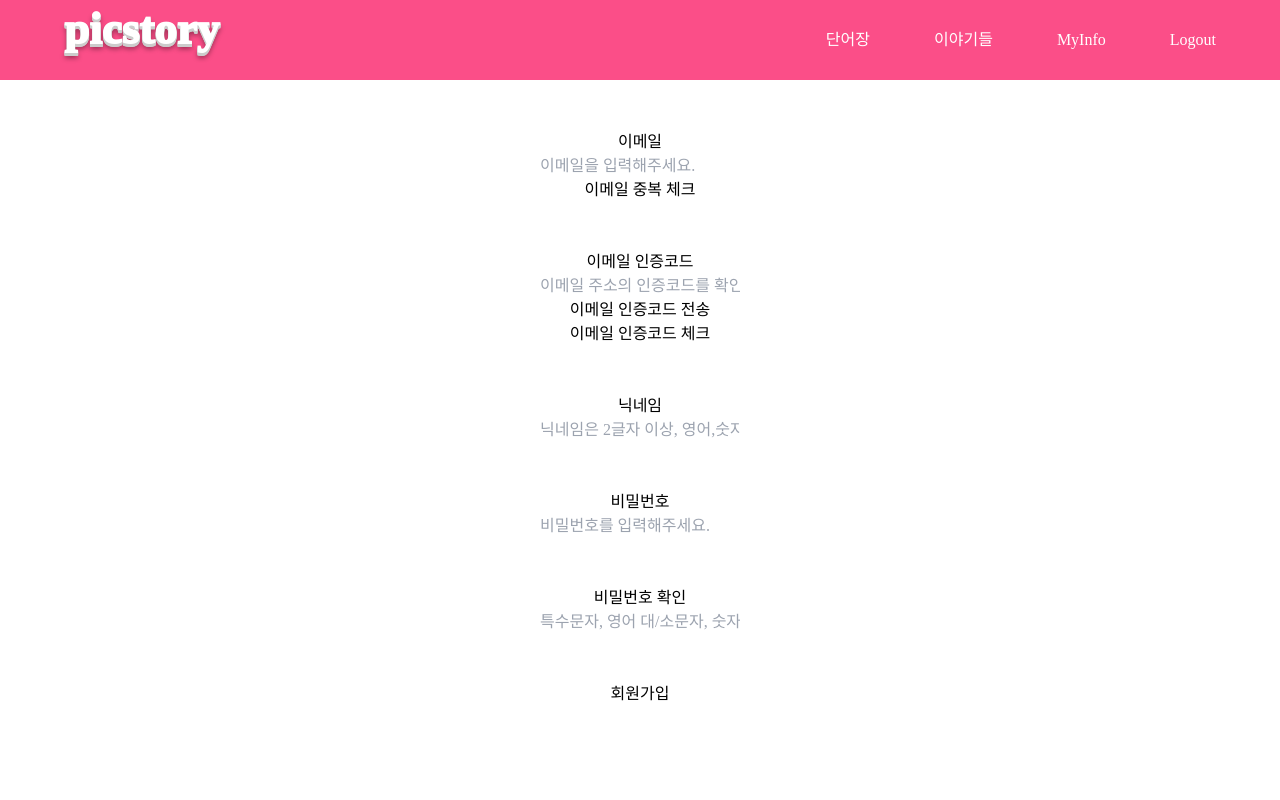
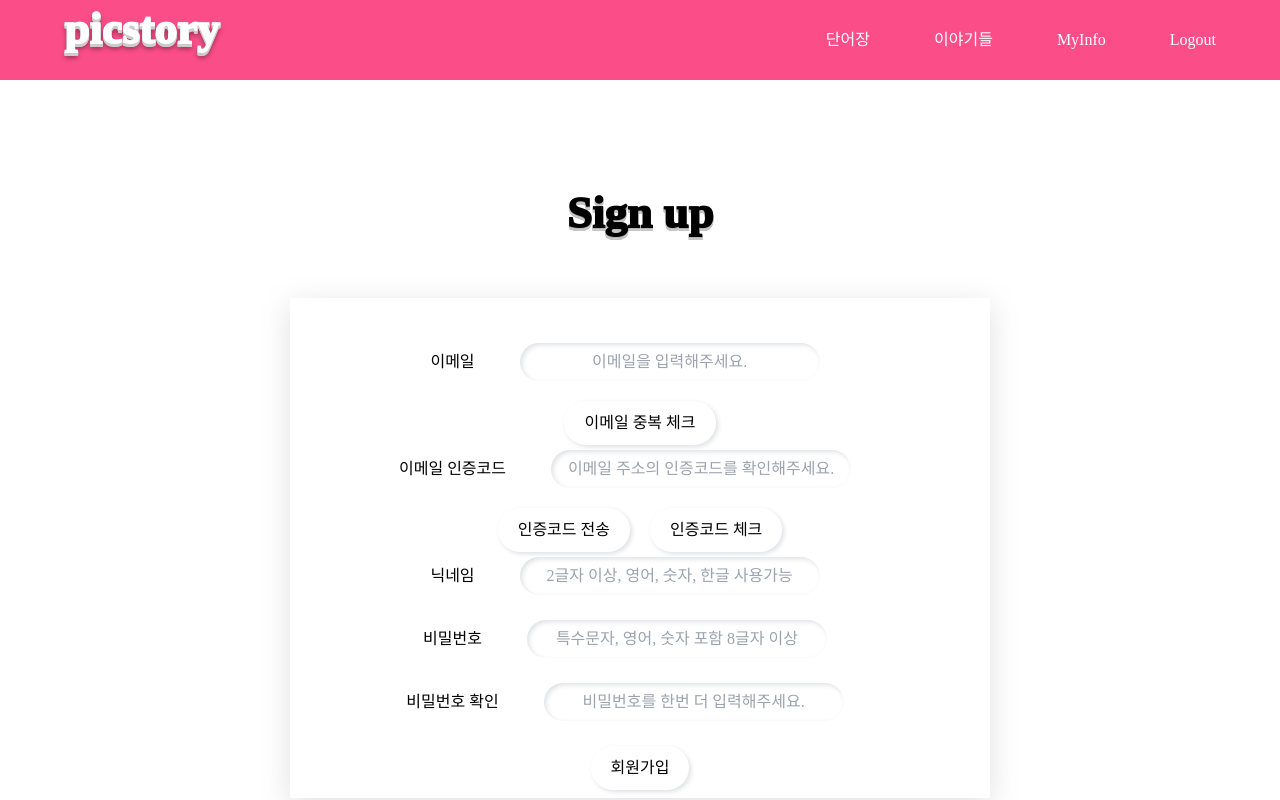
Before and after one commit to RUNGOAT/Picstory, a React (Create React App) app in the folder frontend/frontproject/: page /signUp in a window 1280 px wide. Built offline with nearby package versions, Linux system fonts and the light colour scheme; a web font is replaced by a local one.

Commit message:
[STYLE]#270 회원가입 초기디자인

```diff
--- a/frontend/frontproject/src/assets/css/Login.module.css
+++ b/frontend/frontproject/src/assets/css/Login.module.css
@@ -17,20 +17,39 @@
 	box-shadow: rgba(100, 100, 111, 0.2) 0px 7px 29px 0px;
 	animation: show 1s ease;
 }
+.formcontainer {
+	min-width: 700px;
+	width: 40vw;
+	height: 500px;
+	margin: 50px auto 0 auto;
+	padding: 40px 0;
+	text-align: center;
+	box-shadow: rgba(100, 100, 111, 0.2) 0px 7px 29px 0px;
+	animation: show 1s ease;
+}
 .emailBox {
 	margin: 0 auto;
 	text-align: center;
+}
+.inputBox {
+	margin: 5px auto;
+	text-align: center;
+}
+.pwdBox {
+	text-align: center;
+	margin-top: 30px;
 }
 .emailAlert {
 	margin-left: 30px;
 	height: 20px;
 	color: rgb(255, 0, 0);
 }
-.pwdBox {
-  text-align: center;
-  margin-top: 30px;
+.pwdAlert {
+	margin-left: 30px;
+	height: 20px;
+	color: rgb(255, 0, 0);
 }
-.pwdAlert {
+.alert {
 	margin-left: 30px;
 	height: 20px;
 	color: rgb(255, 0, 0);
@@ -42,6 +61,14 @@
 	padding: 7px 12px;
 	margin: 0 30px 0 45px;
 }
+.inputItem {
+	border-radius: 30px;
+	box-shadow: inset 2px 2px 5px #dfe0e5, inset -5px -5px 10px #ffffff73;
+	text-align: center;
+	padding: 7px 12px;
+	margin: 0 30px 0 45px;
+	width: 300px;
+}
 #inputPwd {
 	border-radius: 30px;
 	box-shadow: inset 2px 2px 5px #dfe0e5, inset -5px -5px 10px #ffffff73;
@@ -49,7 +76,6 @@
 	padding: 7px 10px;
 	margin: 0 30px;
 }
-
 .buttonBox {
 	margin: 40px;
 }
@@ -60,12 +86,10 @@
 	border-radius: 25px;
 	box-shadow: 2px 2px 5px #dfe0e5, -5px -5px 10px #ffffff73;
 }
-
 .btn:focus {
 	color: #000000;
 	box-shadow: inset 2px 2px 5px #dfe0e5, -5px -5px 10px #ffffff73;
 }
-
 @keyframes show {
 	from {
 		transform: translateY(-10%);
--- a/frontend/frontproject/src/components/main/TheHeader.tsx
+++ b/frontend/frontproject/src/components/main/TheHeader.tsx
@@ -6,19 +6,13 @@ import menuIcon from "../../assets/menu.png";
 import Swal from "sweetalert2";
 import { deleteUser } from "../../api/userAPI";
 
-const TheHeader = () => {
-	const navigation = useNavigate();
-	const color = useRecoilValue(colorAtom);
-	const setMenu = useSetRecoilState(menuState);
-
-	const myInfo = () => {
+// 회원정보
+export const myInfo = () => {
 	const userEmail = sessionStorage.getItem("userEmail");
 	const userNick = sessionStorage.getItem("userNick");
-
 	Swal.fire({
 		title: `${userNick}`,
 		text: `${userEmail}`,
-			icon: "question",
 		showCancelButton: true,
 		confirmButtonColor: "#3085d6",
 		cancelButtonColor: "#d33",
@@ -56,6 +50,11 @@ const TheHeader = () => {
 		}
 	});
 };
+
+const TheHeader = () => {
+	const navigation = useNavigate();
+	const color = useRecoilValue(colorAtom);
+	const setMenu = useSetRecoilState(menuState);
 
 	// 로그아웃
 	const logout = () => {
--- a/frontend/frontproject/src/components/main/menu.tsx
+++ b/frontend/frontproject/src/components/main/menu.tsx
@@ -4,12 +4,17 @@ import styles from '../../assets/css/menu.module.css'
 import closeIcon from '../../assets/close.png'
 import { useNavigate } from 'react-router-dom'
 import Swal from 'sweetalert2'
+import { myInfo } from './TheHeader'
 
 const Menu = () => {
   const [menu, setMenu] = useRecoilState(menuState)
   const color = useRecoilValue(colorAtom)
   const navigation = useNavigate()
 
+  const myInfoMenu = () => {
+    setMenu(false)
+    myInfo()
+  }
   // 로그아웃
   const logout = () => {
     localStorage.removeItem("access_token");
@@ -75,10 +80,7 @@ const Menu = () => {
             </div>
             <div
               className={styles.item}
-              onClick={() => {
-                navigation('/vocabulary')
-                setMenu(false)
-              }}
+              onClick={myInfoMenu}
             >
               My Info
             </div>
--- a/frontend/frontproject/src/components/user/Login.tsx
+++ b/frontend/frontproject/src/components/user/Login.tsx
@@ -15,7 +15,6 @@ function LoginForm() {
 	const onSubmit = async (data: FormData) => {
 		try {
 			const res = await login(data.email, data.password);
-			console.log("res 로그인", res);
 			// 로그인 요청 성공 시 토큰과 유저정보 저장 후 페이지 이동
 			const result = res.data;
 			if (res.status === 200) {
--- a/frontend/frontproject/src/components/user/SignUp.tsx
+++ b/frontend/frontproject/src/components/user/SignUp.tsx
@@ -3,7 +3,7 @@ import { useForm } from "react-hook-form";
 import { useNavigate } from "react-router-dom";
 import Swal from "sweetalert2";
 import { signup, emailCheck, sendCode, checkCode } from "../../api/userAPI";
-import styles from "../../assets/css/testLogin.module.css";
+import styles from "../../assets/css/Login.module.css";
 
 function SignUp() {
 	const navigate = useNavigate();
@@ -35,8 +35,9 @@ function SignUp() {
 	const password = useRef<string>();
 	password.current = watch("password");
 
-	const [isEmailDuple, setEmailDuple] = useState(false);
-	const [isEmailConfirmed, setEmailConfirmed] = useState(false);
+	const [confirmedEmail, setConfirmedEmail] = useState<string>('');
+	const [isEmailDuple, setEmailDuple] = useState<boolean>(false);
+	const [isEmailConfirmed, setEmailConfirmed] = useState<boolean>(false);
 	// FormData 타입정의
 	type FormData = {
 		email: string;
@@ -98,7 +99,7 @@ function SignUp() {
 			} catch (error) {
 				Toast.fire({
 					icon: "error",
-					title: "인증코드 전송이 실패되었습니다.",
+					title: "인증코드 전송을 실패했습니다.",
 				});
 				console.log(error);
 			}
@@ -119,6 +120,7 @@ function SignUp() {
 						title: "인증 되었습니다.",
 					});
 					setEmailConfirmed(true);
+					setConfirmedEmail(email)
 				} else {
 					Toast.fire({
 						icon: "warning",
@@ -128,7 +130,7 @@ function SignUp() {
 			} catch (error) {
 				Toast.fire({
 					icon: "warning",
-					title: "인증코드 전송이 실패했습니다.",
+					title: "인증코드 전송을 실패했습니다.",
 				});
 				console.log(error);
 			}
@@ -144,6 +146,13 @@ function SignUp() {
 			});
 			return;
 		}
+		if (data.email !== confirmedEmail) {
+			Toast.fire({
+				icon: "error",
+				title: "인증된 이메일이 아닙니다.",
+			});
+			return;
+		}
 		try {
 			const res = await signup(
 				data.email,
@@ -151,7 +160,6 @@ function SignUp() {
 				data.nickname,
 				data.code
 			);
-			console.log("res 회원가입: ", res);
 			// 회원가입 요청 성공 시 메인 페이지 이동
 			if (res.status === 200) {
 				Toast.fire({
@@ -173,10 +181,16 @@ function SignUp() {
 	};
 
 	return (
-		<form className={styles.formContainer} onSubmit={handleSubmit(onSubmit)}>
+		<>
+			<div className={styles.title}>Sign up</div>
+			<form className={styles.formcontainer} onSubmit={handleSubmit(onSubmit)}>
+				<div >
+					<div className={styles.inputBox}>
+						{/* 이메일 입력 */}
 						<label htmlFor="email">이메일</label>
 						<input
 							id="email"
+							className={styles.inputItem}
 							type="text"
 							placeholder="이메일을 입력해주세요."
 							aria-invalid={!isDirty ? undefined : errors.email ? "true" : "false"}
@@ -189,36 +203,48 @@ function SignUp() {
 								},
 							})}
 						/>
+						<div className={styles.emailAlert}>
 							{errors.email && <small role="alert">{errors.email.message}</small>}
-			<button type="button" onClick={onEmailCheck}>
+						</div>
+						{/* 이메일 중복체크 버튼 */}
+						<button className={styles.btn} type="button" onClick={onEmailCheck}>
 							이메일 중복 체크
 						</button>
-			<br />
-			<br />
+					</div>
+					<div className={styles.inputBox}>
+						{/* 이메일 인증코드 입력 */}
 						<label htmlFor="text">이메일 인증코드</label>
 						<input
 							id="code"
+							className={styles.inputItem}
 							type="text"
-				placeholder="이메일 주소의 인증코드를 확인해주세요"
+							placeholder="이메일 주소의 인증코드를 확인해주세요."
 							aria-invalid={!isDirty ? undefined : errors.code ? "true" : "false"}
 							{...register("code", {
 								required: "이메일 인증코드는 필수 입력입니다.",
 							})}
 						/>
+						<div className={styles.alert}>
 							{errors.code && <small role="alert">{errors.code.message}</small>}
-			<button type="button" onClick={onEmailCodeSend}>
-				이메일 인증코드 전송
+						</div>
+						{/* 사용자에게 인증코드 전송하는 버튼 */}
+						<button className={styles.btn} type="button" onClick={onEmailCodeSend}>
+							인증코드 전송
 						</button>
-			<button type="button" onClick={onEmailCodeCheck}>
-				이메일 인증코드 체크
+						{/* 입력된 인증코드가 맞는지 확인하는 버튼 */}
+						<button className={styles.btn} type="button" onClick={onEmailCodeCheck}>
+							인증코드 체크
 						</button>
-			<br />
-			<br />
+
+					</div>
+					<div className={styles.inputBox}>
+						{/* 닉네임 입력 */}
 						<label htmlFor="nickname">닉네임</label>
 						<input
 							id="nickname"
+							className={styles.inputItem}
 							type="text"
-				placeholder="닉네임은 2글자 이상, 영어,숫자, 한글 사용가능"
+							placeholder="2글자 이상, 영어, 숫자, 한글 사용가능"
 							aria-invalid={!isDirty ? undefined : errors.nickname ? "true" : "false"}
 							{...register("nickname", {
 								required: "닉네임은 필수 입력입니다.",
@@ -228,14 +254,18 @@ function SignUp() {
 								},
 							})}
 						/>
+						<div className={styles.alert}>
 							{errors.nickname && <small role="alert">{errors.nickname.message}</small>}
-			<br />
-			<br />
+						</div>
+					</div>
+					<div className={styles.inputBox}>
+						{/* 비밀번호 입력 */}
 						<label htmlFor="password">비밀번호</label>
 						<input
 							id="password"
+							className={styles.inputItem}
 							type="password"
-				placeholder="비밀번호를 입력해주세요."
+							placeholder="특수문자, 영어, 숫자 포함 8글자 이상"
 							aria-invalid={!isDirty ? undefined : errors.password ? "true" : "false"}
 							{...register("password", {
 								required: "비밀번호는 필수 입력입니다.",
@@ -249,14 +279,19 @@ function SignUp() {
 								},
 							})}
 						/>
+						<div className={styles.alert}>
 							{errors.password && <small role="alert">{errors.password.message}</small>}
-			<br />
-			<br />
+						</div>
+
+					</div>
+					<div className={styles.inputBox}>
+						{/* 비밀번호 확인 */}
 						<label htmlFor="configPassword">비밀번호 확인</label>
 						<input
 							id="configPassword"
+							className={styles.inputItem}
 							type="password"
-				placeholder="특수문자, 영어 대/소문자, 숫자 포함 8글자 이상 "
+							placeholder="비밀번호를 한번 더 입력해주세요."
 							aria-invalid={
 								!isDirty ? undefined : errors.configPassword ? "true" : "false"
 							}
@@ -265,7 +300,7 @@ function SignUp() {
 								validate: (value) => value === password.current,
 							})}
 						/>
-
+						<div className={styles.alert}>
 							{errors.configPassword && (
 								<small role="alert">
 									{errors.configPassword.type === "required"}
@@ -278,12 +313,17 @@ function SignUp() {
 									<p>위의 비밀번호와 같지 않습니다.</p>
 								</small>
 							)}
-			<br />
-			<br />
-			<button type="submit" disabled={isSubmitting}>
+						</div>
+
+					</div>
+
+					{/* 회원가입버튼 */}
+					<button className={styles.btn} type="submit" disabled={isSubmitting}>
 						회원가입
 					</button>
+				</div>
 			</form>
+		</>
 	);
 }
 
--- a/frontend/frontproject/src/pages/storyResultPage.tsx
+++ b/frontend/frontproject/src/pages/storyResultPage.tsx
@@ -82,7 +82,7 @@ export default function StoryResultPage() {
             ) : null}
             {/* 저장 모달 */}
             <button
-              // disabled={storyResultKo && voice ? false : true} // 이게 진짜
+              disabled={storyResultKo && voice ? false : true}
               className={styles.story_result_button}
               onClick={handleRegister}
             >
```
Lines whose indentation alone changed are shown as unchanged.
